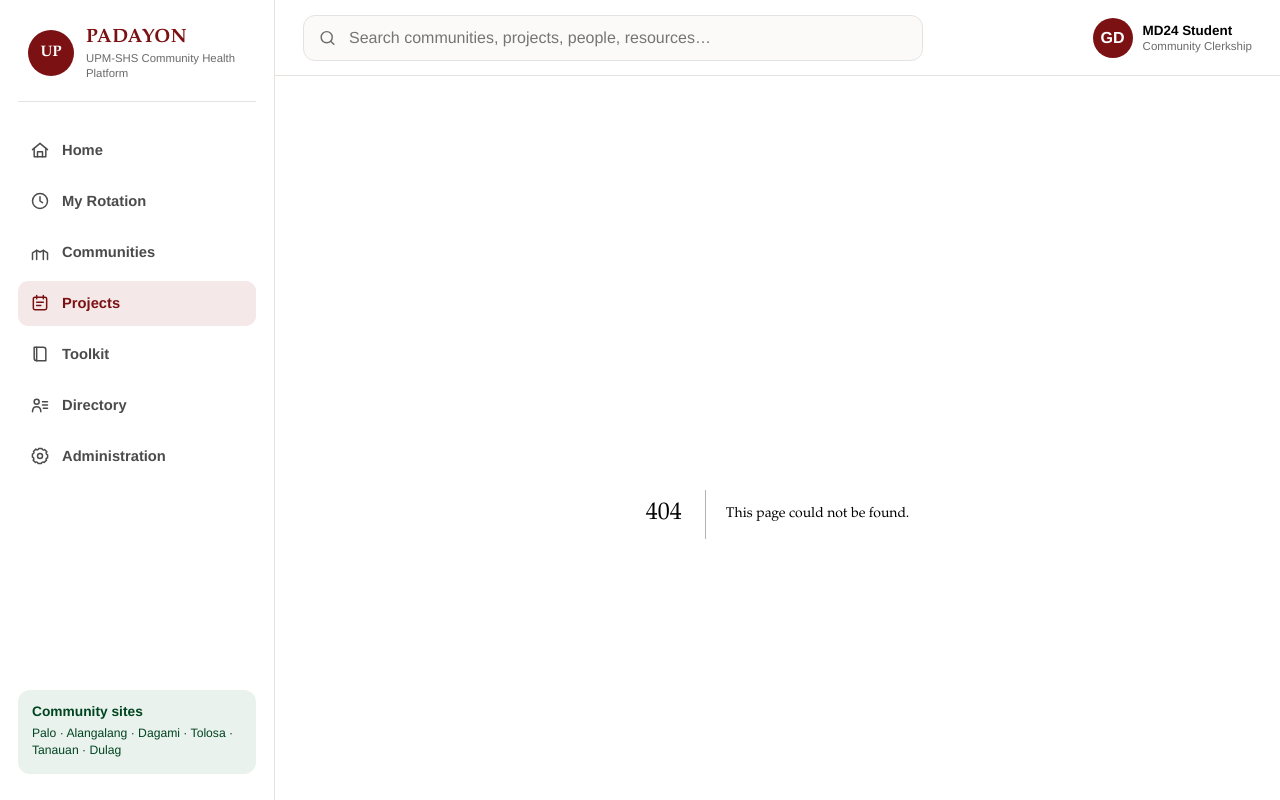
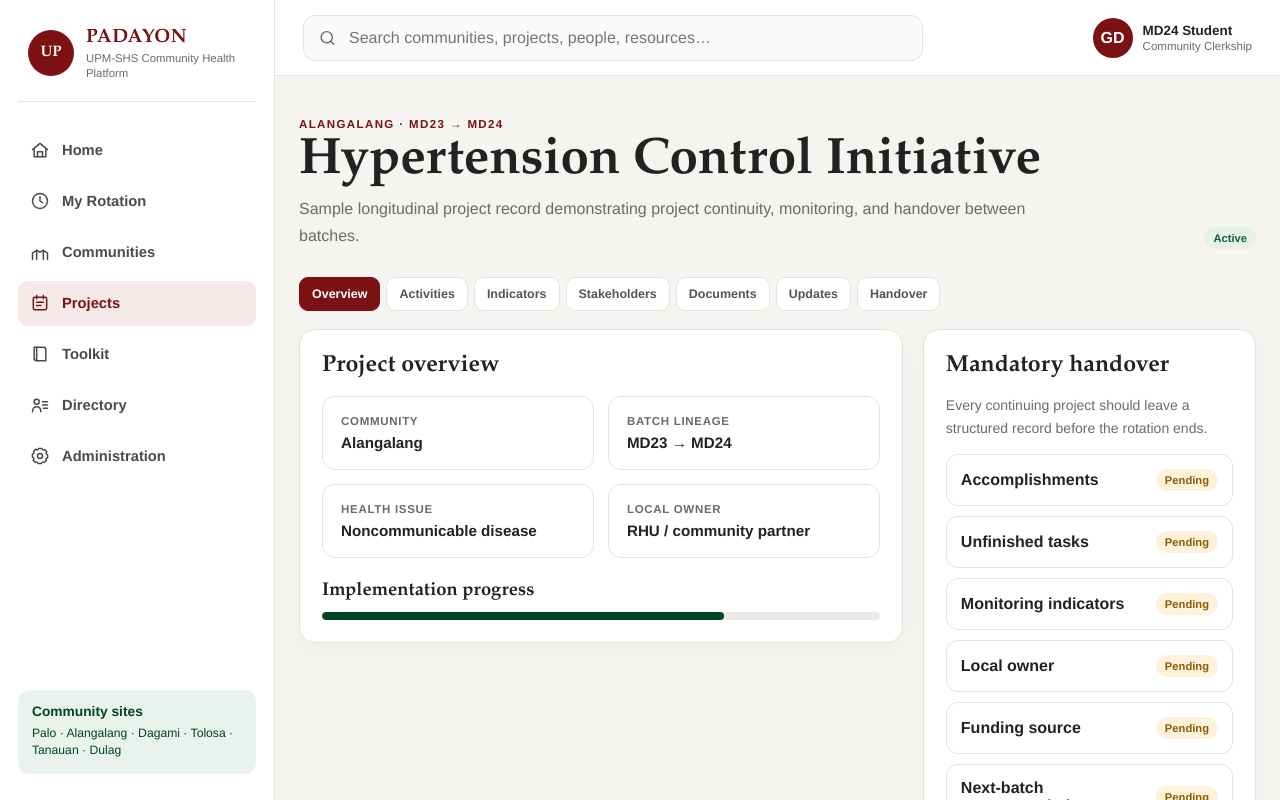
Before and after one commit to upmshsat50/toolkit, a Next.js app: page /projects/hypertension-control-alangalang in a window 1280 px wide. Before the commit this address had no page. Shown: the top 800 px of the page. Built offline with nearby package versions, Linux system fonts and the light colour scheme.

Commit message:
Add files via upload

```diff
--- /dev/null
+++ b/app/projects/[id]/page.tsx
@@ -0,0 +1,34 @@
+import { notFound } from "next/navigation";
+import { projects } from "@/lib/data";
+import { PageHeader, StatusBadge } from "@/components/UI";
+
+export function generateStaticParams(){ return projects.map(p=>({id:p.id})); }
+
+export default async function ProjectPage({params}:{params:Promise<{id:string}>}){
+  const {id}=await params; const p=projects.find(x=>x.id===id); if(!p)return notFound();
+  return <>
+    <PageHeader eyebrow={`${p.community} · ${p.batch}`} title={p.title} description={p.summary} action={<StatusBadge status={p.status}/>}/>
+    <div className="tabs"><span className="tab active">Overview</span><span className="tab">Activities</span><span className="tab">Indicators</span><span className="tab">Stakeholders</span><span className="tab">Documents</span><span className="tab">Updates</span><span className="tab">Handover</span></div>
+    <div className="grid-2">
+      <section className="panel panel-pad">
+        <h2>Project overview</h2>
+        <div className="detail-grid" style={{marginTop:16}}>
+          <div className="detail-card"><label>Community</label><strong>{p.community}</strong></div>
+          <div className="detail-card"><label>Batch lineage</label><strong>{p.batch}</strong></div>
+          <div className="detail-card"><label>Health issue</label><strong>{p.healthIssue}</strong></div>
+          <div className="detail-card"><label>Local owner</label><strong>{p.localOwner}</strong></div>
+        </div>
+        <h3 style={{marginTop:22}}>Implementation progress</h3>
+        <div className="progress" style={{marginTop:10}}><span style={{width:`${p.progress}%`}}/></div>
+      </section>
+      <aside className="panel panel-pad">
+        <h2>Mandatory handover</h2>
+        <p style={{color:"var(--muted)",fontSize:14}}>Every continuing project should leave a structured record before the rotation ends.</p>
+        <div className="list">
+          {["Accomplishments","Unfinished tasks","Monitoring indicators","Local owner","Funding source","Next-batch recommendations","Community/preceptor sign-off"].map(x=><div className="list-row" key={x}><strong>{x}</strong><span className="status-badge needs-verification">Pending</span></div>)}
+        </div>
+      </aside>
+    </div>
+    <section className="panel panel-pad" style={{marginTop:20}}><h2>Project lineage</h2><div style={{marginTop:10}}><div className="milestone"><div className="milestone-year">Previous batch</div><p>Baseline assessment / initial implementation retained in the project history.</p></div><div className="milestone"><div className="milestone-year">Current batch</div><p>Continue a manageable set of monitoring indicators and agreed project responsibilities.</p></div><div className="milestone"><div className="milestone-year">Next batch</div><p>Receives the approved handover instead of reconstructing project history from scattered files.</p></div></div></section>
+  </>;
+}
```
